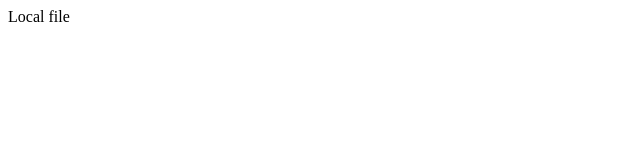
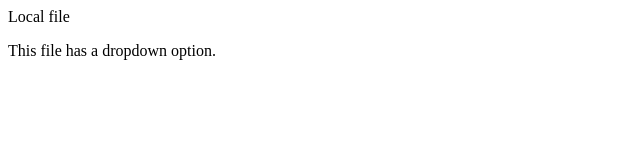
Before and after one commit to mohdvaseem2210/Localrepo, a plain HTML site: page index.html in a window 1280 px wide. Shown: the whole page, without its empty margins (0-640 px from the left). Drawn offline with Linux system fonts and the light colour scheme.

```diff
--- a/index.html
+++ b/index.html
@@ -1 +1,2 @@
 <p>Local file</p>
+<p>This file has a dropdown option.</p>
```
